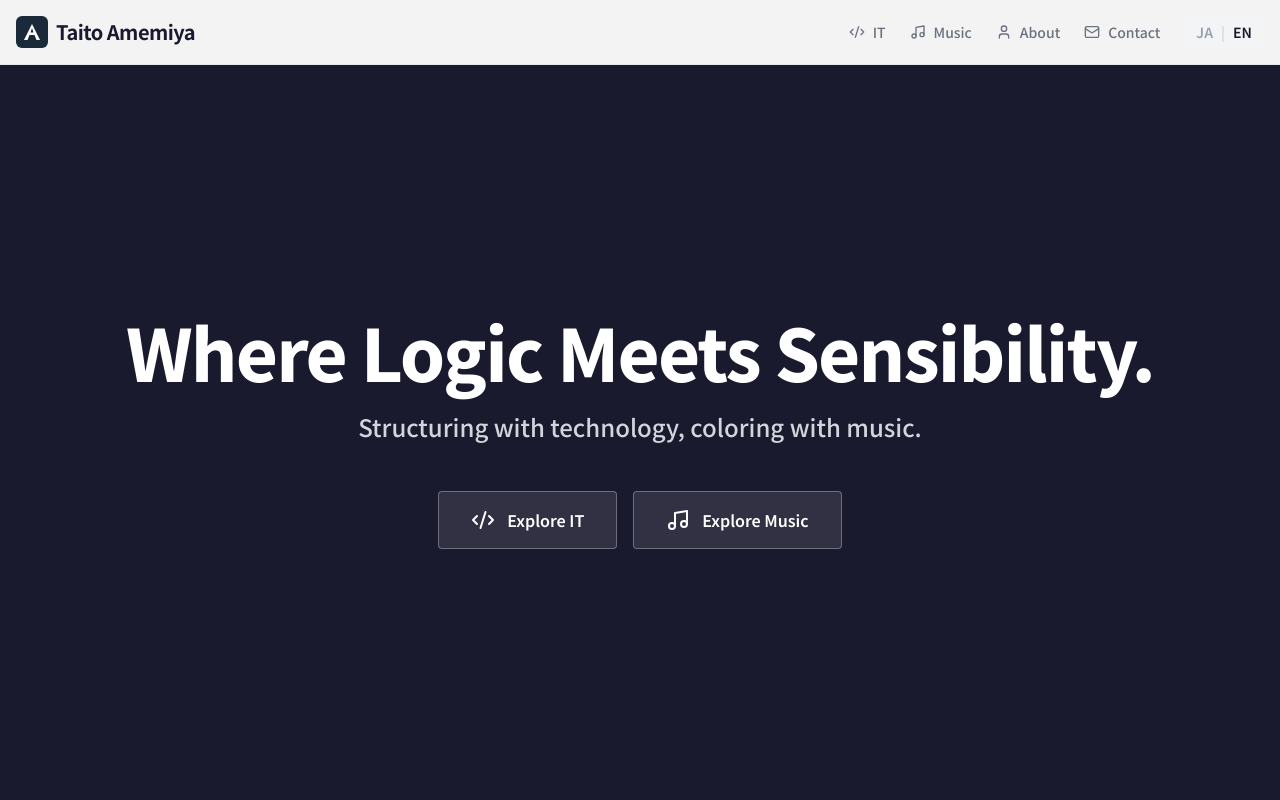
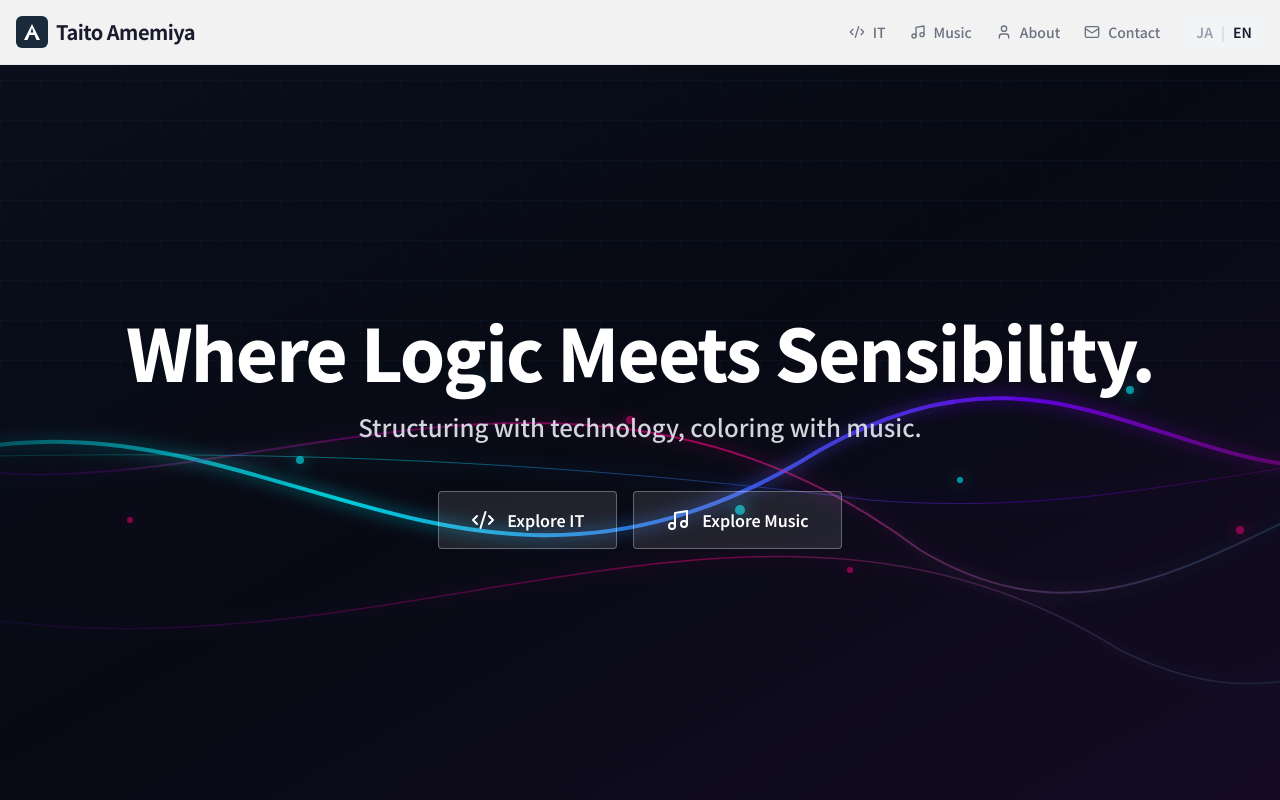
Before and after one commit to AME-Team/AME-Home, a Next.js app: page /en in a window 1280 px wide. Shown: the top 800 px of the page. Built offline with nearby package versions, Linux system fonts and the light colour scheme; no server answers.

Commit message:
feat: add hero section main background (#9)
- Download and place the SVG background image from the issue attachment to public/hero-bg.svg
- Update the Hero component to style the background using the new image, with a fallback bg-navy color

```diff
--- a/src/components/sections/Hero.tsx
+++ b/src/components/sections/Hero.tsx
@@ -6,7 +6,7 @@ export default function Hero({ locale }: { locale: Locale }): React.ReactNode {
   const message = getMessage(locale, 'hero.message')
 
   return (
-    <section className="relative flex min-h-screen items-center justify-center pt-16 bg-navy">
+    <section className="relative flex min-h-screen items-center justify-center pt-16 bg-navy bg-[url('/hero-bg.svg')] bg-cover bg-center">
       <div className="container mx-auto px-4 text-center">
         <h1 className="mb-6 text-5xl font-extrabold tracking-tight text-white md:text-7xl">
           {message}
```
Also changed, not shown: public/hero-bg.svg (added).
